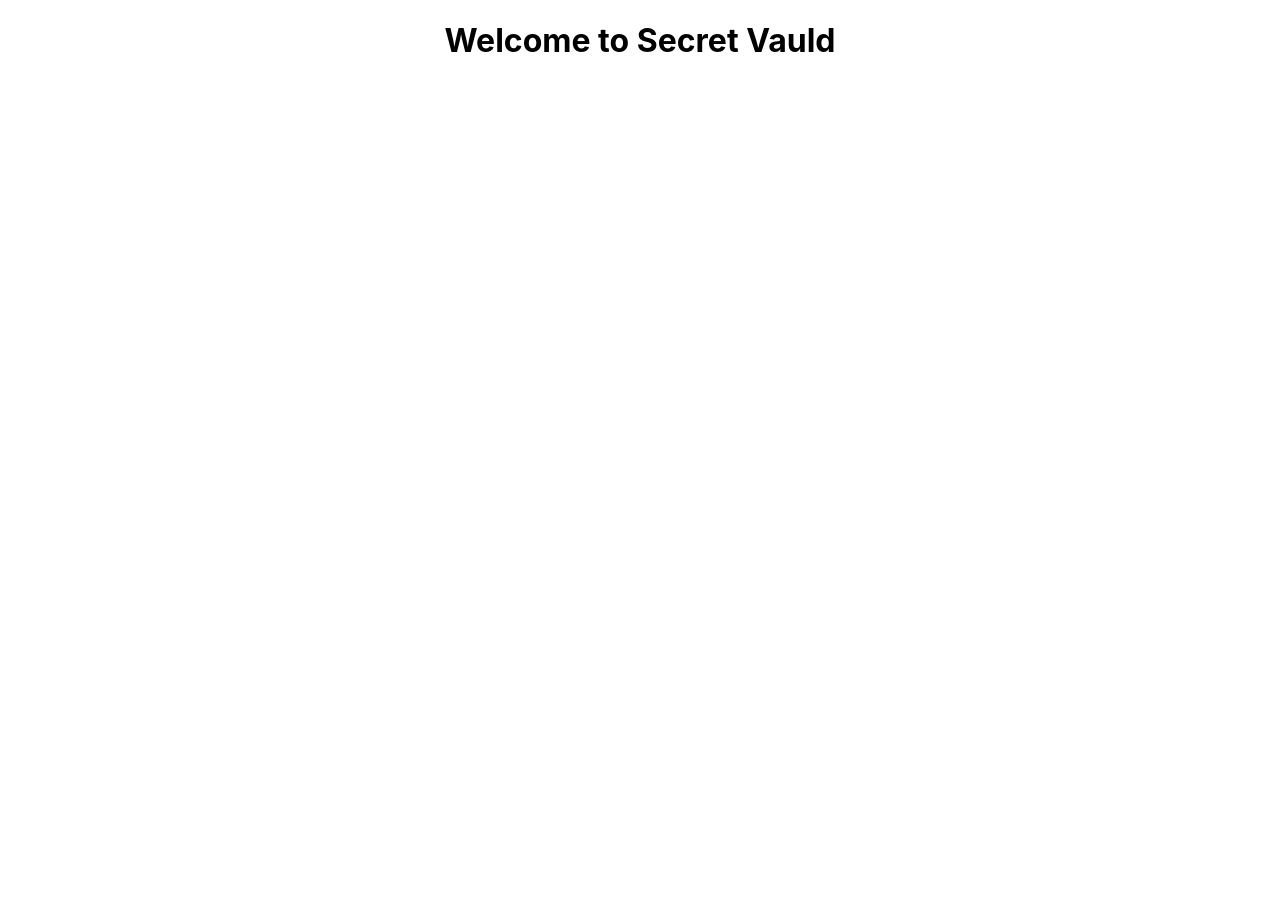
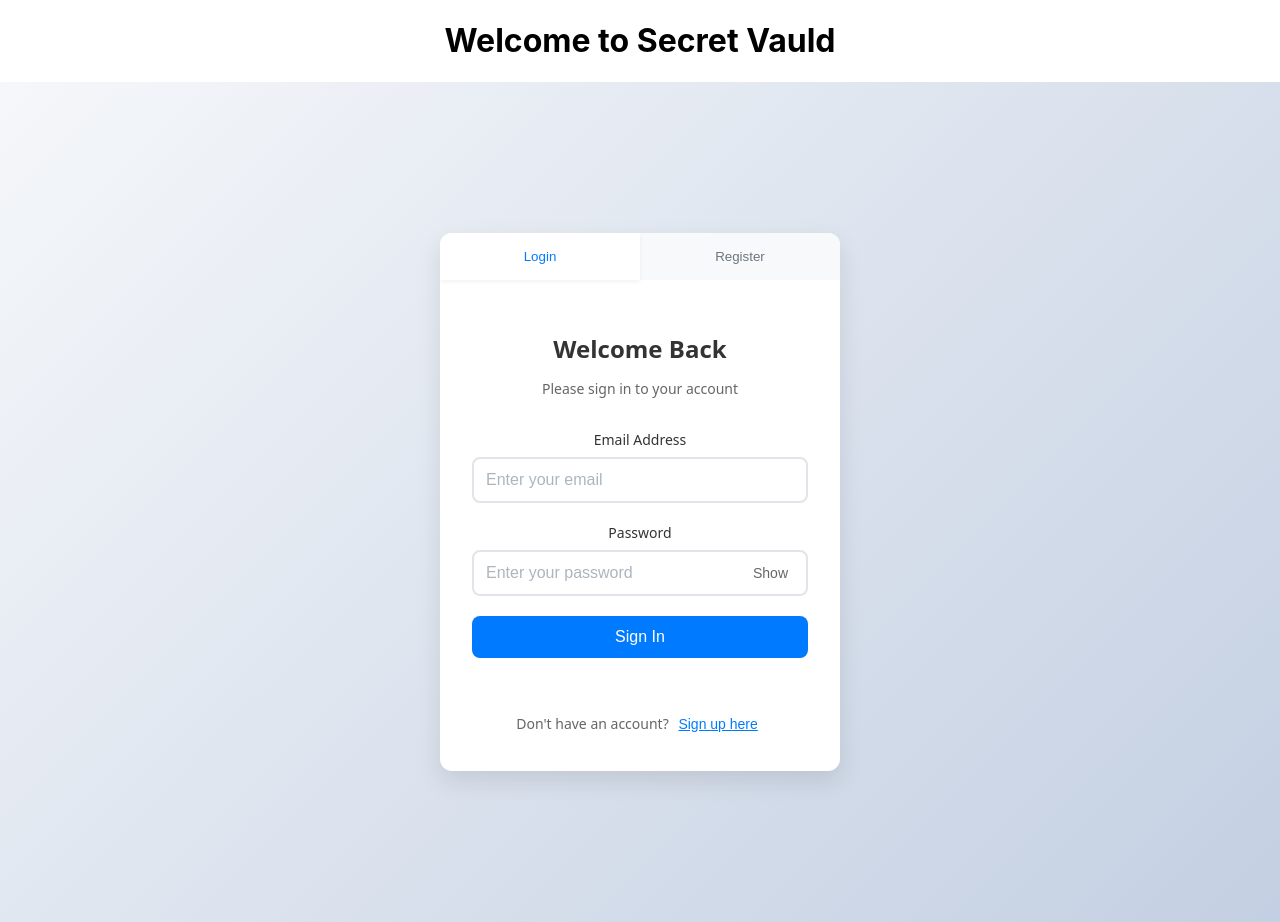
Before and after one commit to phaneendraandukuri/secrets-vault, a React (Create React App) app in the folder client/: page / in a window 1280 px wide. Before the commit the page ends 800 px from the top, so only its background shows below. Built offline with nearby package versions, Linux system fonts and the light colour scheme.

Commit message:
feat: add a simple UI for authentication

```diff
--- a/client/src/App.js
+++ b/client/src/App.js
@@ -1,9 +1,11 @@
 import './App.css';
+import AuthPage from './AuthPage';
 
 function App() {
   return (
     <div className="App">
       <h1>Welcome to Secret Vauld</h1>
+      <AuthPage />
     </div>
   );
 }
--- /dev/null
+++ b/client/src/AuthPage.js
@@ -0,0 +1,154 @@
+import { useState } from 'react';
+import './auth-page.css'
+
+export default function AuthPage() {
+  const [activeTab, setActiveTab] = useState('login');
+  const [showPassword, setShowPassword] = useState(false);
+  const [formData, setFormData] = useState({
+    name: '',
+    email: '',
+    password: ''
+  });
+
+  const handleInputChange = (e) => {
+    setFormData({
+      ...formData,
+      [e.target.name]: e.target.value
+    });
+  };
+
+  const handleSubmit = () => {
+    if (activeTab === 'login') {
+      console.log('Login:', { email: formData.email, password: formData.password });
+    } else {
+      console.log('Register:', formData);
+    }
+  };
+
+  const resetForm = () => {
+    setFormData({ name: '', email: '', password: '' });
+    setShowPassword(false);
+  };
+
+  const switchTab = (tab) => {
+    setActiveTab(tab);
+    resetForm();
+  };
+
+  return (
+    <div className="auth-container">
+      <div className="auth-card">
+        <div className="tab-header">
+          <button
+            onClick={() => switchTab('login')}
+            className={`tab-button ${activeTab === 'login' ? 'active' : ''}`}
+          >
+            Login
+          </button>
+          <button
+            onClick={() => switchTab('register')}
+            className={`tab-button ${activeTab === 'register' ? 'active' : ''}`}
+          >
+            Register
+          </button>
+        </div>
+
+        <div className="auth-content">
+          <div className="auth-header">
+            <h2 className="auth-title">
+              {activeTab === 'login' ? 'Welcome Back' : 'Create Account'}
+            </h2>
+            <p className="auth-subtitle">
+              {activeTab === 'login'
+                ? 'Please sign in to your account'
+                : 'Please fill in your information'}
+            </p>
+          </div>
+
+          <div>
+            {activeTab === 'register' && (
+              <div className="form-group">
+                <label className="form-label">Full Name</label>
+                <input
+                  type="text"
+                  name="name"
+                  value={formData.name}
+                  onChange={handleInputChange}
+                  className="form-input"
+                  placeholder="Enter your full name"
+                  required
+                />
+              </div>
+            )}
+
+            <div className="form-group">
+              <label className="form-label">Email Address</label>
+              <input
+                type="email"
+                name="email"
+                value={formData.email}
+                onChange={handleInputChange}
+                className="form-input"
+                placeholder="Enter your email"
+                required
+              />
+            </div>
+
+            <div className="form-group">
+              <label className="form-label">Password</label>
+              <div className="input-wrapper">
+                <input
+                  type={showPassword ? 'text' : 'password'}
+                  name="password"
+                  value={formData.password}
+                  onChange={handleInputChange}
+                  className="form-input password-input"
+                  placeholder="Enter your password"
+                  required
+                />
+                <button
+                  type="button"
+                  onClick={() => setShowPassword(!showPassword)}
+                  className="show-password-btn"
+                >
+                  {showPassword ? 'Hide' : 'Show'}
+                </button>
+              </div>
+            </div>
+
+            <button
+              onClick={handleSubmit}
+              className="submit-btn"
+            >
+              {activeTab === 'login' ? 'Sign In' : 'Create Account'}
+            </button>
+          </div>
+        </div>
+
+        <div className="bottom-text">
+          {activeTab === 'login' ? (
+            <p>
+              Don't have an account?{' '}
+              <button
+                onClick={() => switchTab('register')}
+                className="link-button"
+              >
+                Sign up here
+              </button>
+            </p>
+          ) : (
+            <p>
+              Already have an account?{' '}
+              <button
+                onClick={() => switchTab('login')}
+                className="link-button"
+              >
+                Sign in here
+              </button>
+            </p>
+          )}
+        </div>
+      </div>
+    </div>
+  );
+}
--- /dev/null
+++ b/client/src/auth-page.css
@@ -0,0 +1,205 @@
+.auth-container {
+  min-height: 100vh;
+  background: linear-gradient(135deg, #f5f7fa 0%, #c3cfe2 100%);
+  display: flex;
+  align-items: center;
+  justify-content: center;
+  padding: 20px;
+  font-family: system-ui, -apple-system, sans-serif;
+}
+
+.auth-card {
+  background-color: white;
+  border-radius: 12px;
+  box-shadow: 0 10px 25px rgba(0, 0, 0, 0.1);
+  width: 100%;
+  max-width: 400px;
+  overflow: hidden;
+}
+
+.tab-header {
+  display: flex;
+  background-color: #f8f9fa;
+}
+
+.tab-button {
+  flex: 1;
+  padding: 16px;
+  text-align: center;
+  border: none;
+  background-color: transparent;
+  cursor: pointer;
+  font-weight: 500;
+  transition: all 0.2s ease;
+  color: #6c757d;
+}
+
+.tab-button:hover {
+  color: #495057;
+}
+
+.tab-button.active {
+  background-color: white;
+  color: #007bff;
+  box-shadow: 0 2px 4px rgba(0, 0, 0, 0.05);
+}
+
+.auth-content {
+  padding: 32px;
+}
+
+.auth-header {
+  text-align: center;
+  margin-bottom: 32px;
+}
+
+.auth-title {
+  font-size: 24px;
+  font-weight: bold;
+  color: #333;
+  margin-bottom: 8px;
+}
+
+.auth-subtitle {
+  color: #666;
+  font-size: 14px;
+}
+
+.form-group {
+  margin-bottom: 20px;
+}
+
+.form-label {
+  display: block;
+  margin-bottom: 8px;
+  font-size: 14px;
+  font-weight: 500;
+  color: #333;
+}
+
+.input-wrapper {
+  position: relative;
+}
+
+.form-input {
+  width: 100%;
+  padding: 12px;
+  border: 2px solid #e1e5e9;
+  border-radius: 8px;
+  font-size: 16px;
+  transition: border-color 0.2s ease;
+  outline: none;
+  box-sizing: border-box;
+}
+
+.form-input:focus {
+  border-color: #007bff;
+}
+
+.form-input::placeholder {
+  color: #adb5bd;
+}
+
+.password-input {
+  padding-right: 45px;
+}
+
+.show-password-btn {
+  position: absolute;
+  right: 12px;
+  top: 50%;
+  transform: translateY(-50%);
+  border: none;
+  background-color: transparent;
+  cursor: pointer;
+  color: #666;
+  font-size: 14px;
+  padding: 4px 8px;
+  border-radius: 4px;
+  transition: background-color 0.2s ease;
+}
+
+.show-password-btn:hover {
+  background-color: #f8f9fa;
+  color: #007bff;
+}
+
+.submit-btn {
+  width: 100%;
+  padding: 12px;
+  background-color: #007bff;
+  color: white;
+  border: none;
+  border-radius: 8px;
+  font-size: 16px;
+  font-weight: 500;
+  cursor: pointer;
+  transition: background-color 0.2s ease;
+}
+
+.submit-btn:hover {
+  background-color: #0056b3;
+}
+
+.submit-btn:active {
+  background-color: #004085;
+}
+
+.forgot-password {
+  text-align: center;
+  margin-top: 20px;
+}
+
+.auth-link {
+  color: #007bff;
+  text-decoration: none;
+  font-size: 14px;
+  transition: color 0.2s ease;
+}
+
+.auth-link:hover {
+  color: #0056b3;
+  text-decoration: underline;
+}
+
+.bottom-text {
+  text-align: center;
+  margin-top: 24px;
+  padding: 0 32px 24px;
+  color: #666;
+  font-size: 14px;
+}
+
+.link-button {
+  color: #007bff;
+  background-color: transparent;
+  border: none;
+  cursor: pointer;
+  text-decoration: underline;
+  font-size: 14px;
+  font-weight: 500;
+  transition: color 0.2s ease;
+}
+
+.link-button:hover {
+  color: #0056b3;
+}
+
+/* Responsive Design */
+@media (max-width: 480px) {
+  .auth-container {
+    padding: 16px;
+  }
+
+  .auth-content {
+    padding: 24px;
+  }
+
+  .bottom-text {
+    padding: 0 24px 20px;
+  }
+
+  .form-input {
+    font-size: 16px; /* Prevents zoom on iOS */
+  }
+}
```
